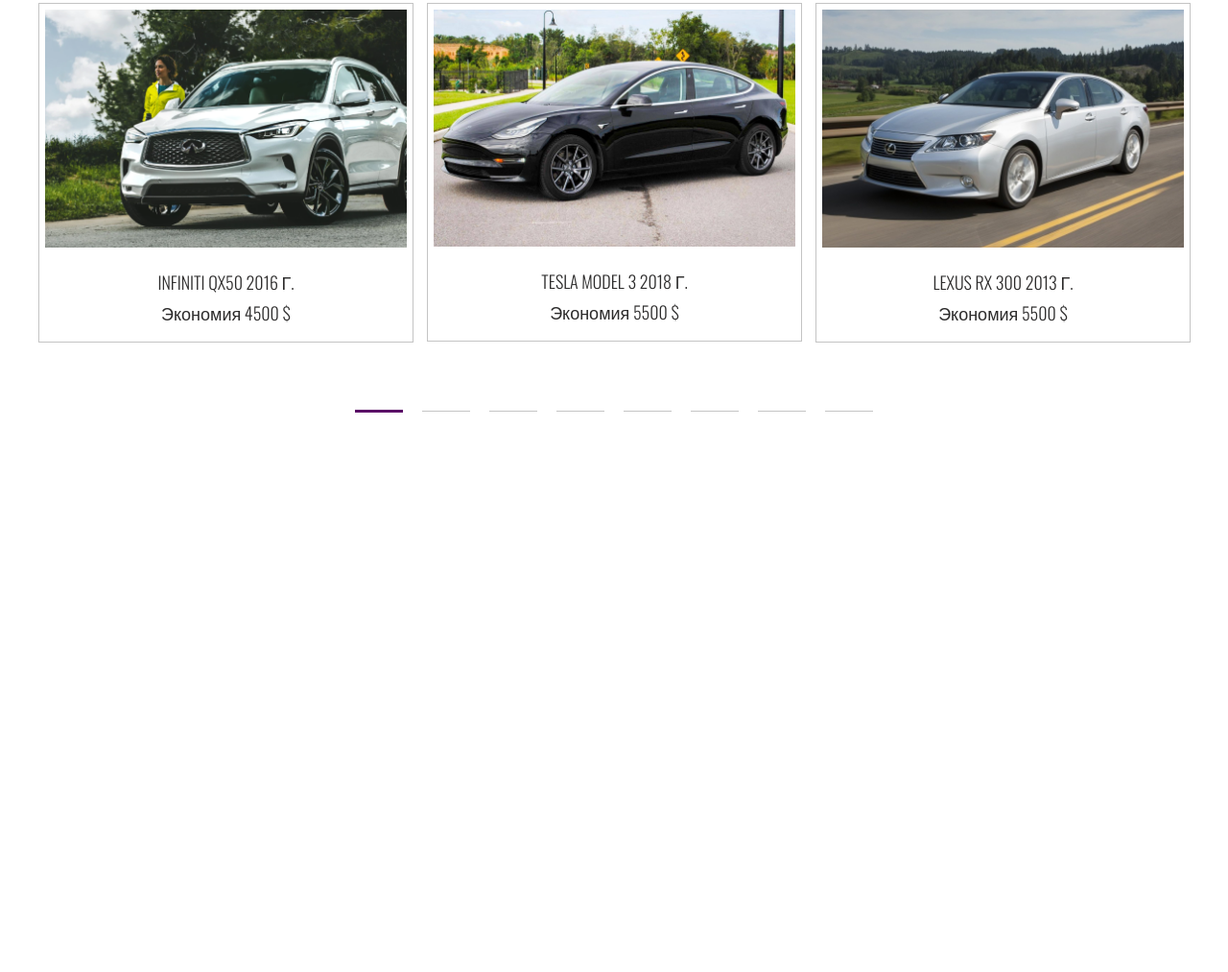
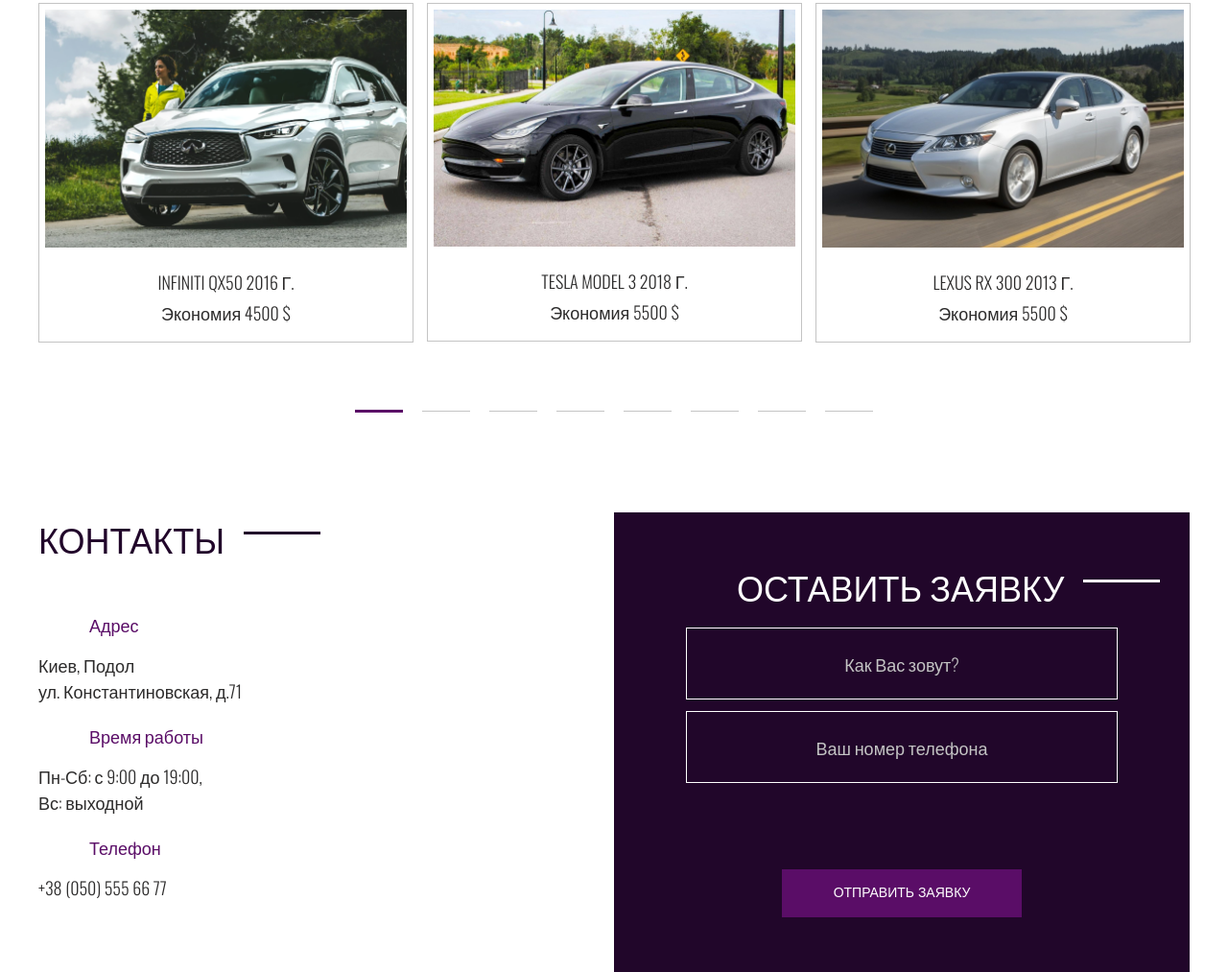
Before and after one commit to YouJeen-ru/car-from-usa, a plain HTML site: page index.html in a window 1280 px wide. Shown: the part 2865-3878 px from the top of the page at 96% size. Before the commit the page ends 3399 px from the top, so only its background shows below. Drawn offline with nearby package versions, Linux system fonts and the light colour scheme.

Commit message:
contacts section completed

```diff
--- a/css/style.css
+++ b/css/style.css
@@ -328,3 +328,67 @@ a {
     background-color: #5A0D67;
     height: 3px;
 }
+
+.contacts__inner {
+    display: flex;
+    justify-content: space-between;
+}
+
+.contacts__list {
+    list-style: none;
+}
+
+.contacts__item {
+    margin-bottom: 20px;
+}
+
+.contacts__item-title {
+    color: #5A0D67;
+    margin-bottom: 15px;
+    margin-left: 53px;
+}
+
+.contacts__form {
+    background-color: #21062A;
+    padding: 50px 75px 57px;
+    text-align: center;
+}
+
+.contacts__title {
+    color: #fff;
+    margin-bottom: 16px;
+    margin-left: 53px;
+    text-align: left;
+}
+
+.contacts__title::after {
+    background-color: #fff;
+}
+
+.contacts__input {
+    background-color: transparent;
+    width: 450px;
+    height: 75px;
+    color: #fff;
+    border: 1px solid #fff;
+    margin-bottom: 12px;
+    display: block;
+    font-size: 24px;
+    padding: 0 15px;
+}
+
+.contacts__input::placeholder {
+    font-family: 'Oswald', sans-serif;
+    text-align: center;
+    font-weight: 300;
+    font-size: 18px;
+    line-height: 27px;
+    color: #c4c4c4;
+}
+
+.contacts__btn {
+    border: none;
+    color: #fff;
+    margin-top: 78px;
+    cursor: pointer;
+}
--- a/index.html
+++ b/index.html
@@ -207,6 +207,41 @@
     </div>
   </section>
 
+  <section class="contacts">
+      <div class="container">
+          <div class="contacts__inner">
+              <div class="contacts__info">
+                  <h2 class="title">КОНТАКТЫ</h2>
+                  <ul class="contacts__list">
+                      <li class="contacts__item">
+                          <p class="contacts__item-title">Адрес</p>
+                          <p class="contacts__item-text">Киев, Подол
+                              <br> ул. Константиновская, д.71
+                          </p>
+                      </li>
+                      <li class="contacts__item">
+                          <p class="contacts__item-title">Время работы
+                          </p>
+                          <p class="contacts__item-text">Пн-Сб: с 9:00 до 19:00,<br>
+                              Вс: выходной</p>
+                      </li>
+                      <li class="contacts__item">
+                          <p class="contacts__item-title">Телефон</p>
+                          <p class="contacts__item-text">+38 (050) 555 66 77</p>
+                      </li>
+                  </ul>
+              </div>
+
+              <div class="contacts__form">
+                  <h2 class="title contacts__title">Оставить заявку</h2>
+                  <input class="contacts__input" type="text" placeholder="Как Вас зовут?">
+                  <input class="contacts__input" type="text" placeholder="Ваш номер телефона">
+                  <button class="contacts__btn button" type="submit">Отправить заявку</button>
+              </div>
+          </div>
+      </div>
+  </section>
+
   <script src="https://ajax.googleapis.com/ajax/libs/jquery/3.4.1/jquery.min.js"></script>
   <script src="js/slick.min.js"></script>
   <script src="js/jquery.fancybox.min.js"></script>
```
